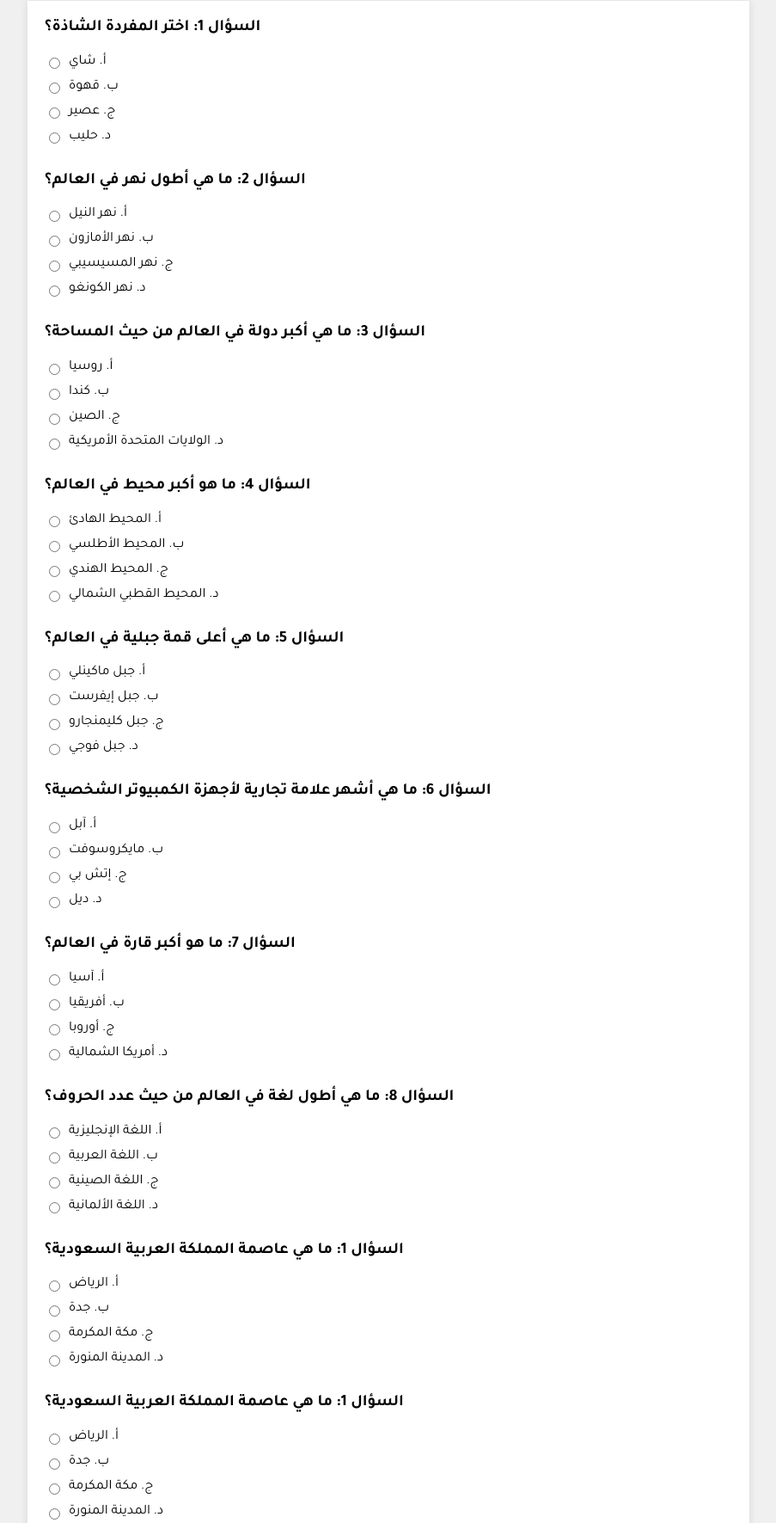
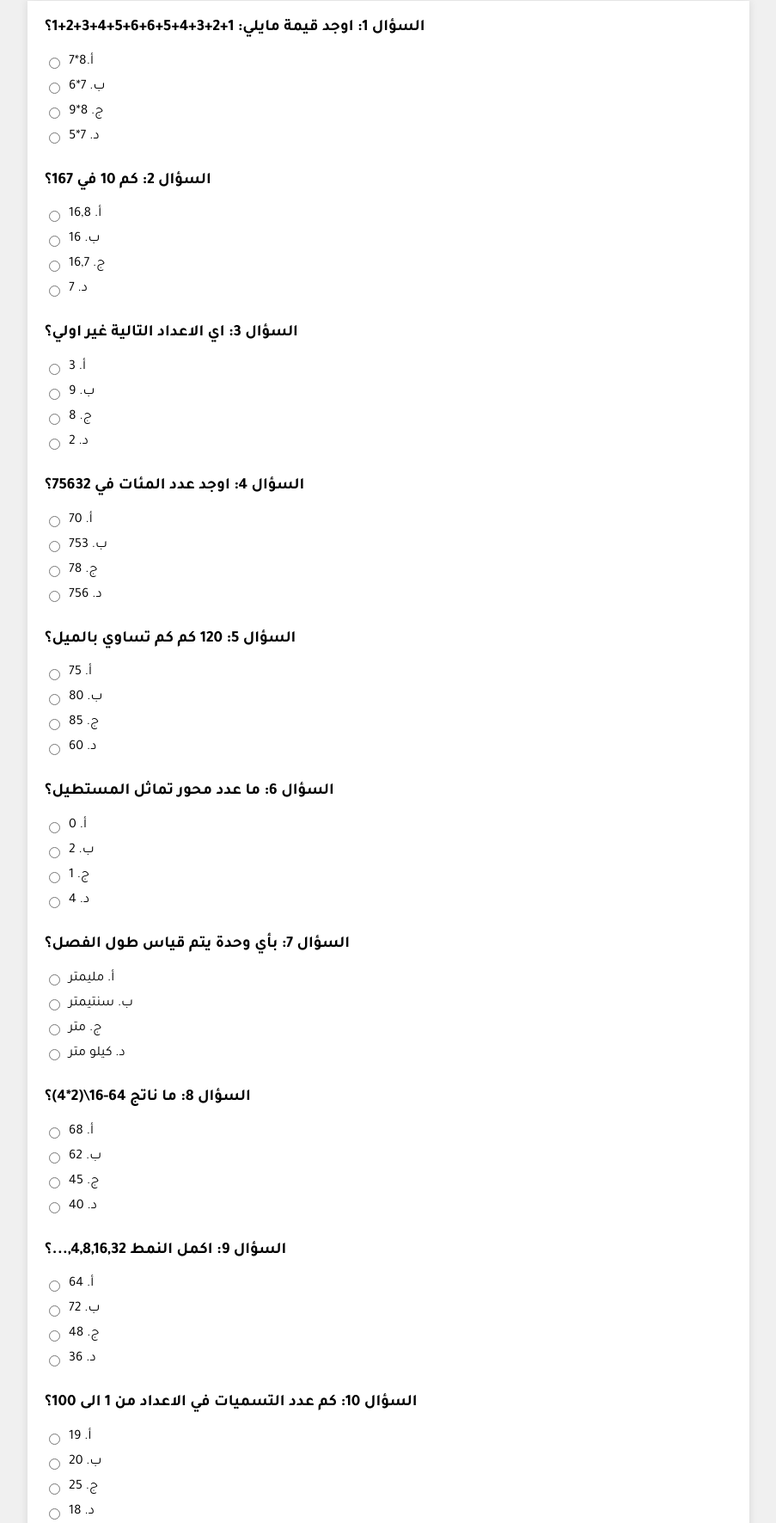
Before and after one commit to Shxg3/sahabh, a plain HTML site: page gudroat.html in a window 1280 px wide. Shown: the part 160-1931 px from the top of the page at 86% size, without its empty margins (188-1091 px from the left). Drawn offline with Linux system fonts and the light colour scheme.

Commit message:
Add files via upload

```diff
--- a/gudroat.html
+++ b/gudroat.html
@@ -92,202 +92,202 @@
     <main>
         <form id="test-form">
             <div class="question">
-                <h3>السؤال 1: اختر المفردة الشاذة؟</h3>
+                <h3>السؤال 1: اوجد قيمة مايلي: 1+2+3+4+5+6+6+5+4+3+2+1؟</h3>
                 <div class="answer">
                     <input type="radio" name="q1" value="a">
-                    <label>أ. شاي</label>
+                    <label>أ.8*7</label>
                 </div>
                 <div class="answer">
                     <input type="radio" name="q1" value="b">
-                    <label>ب. قهوة</label>
+                    <label>ب. 7*6</label>
                 </div>
                 <div class="answer">
                     <input type="radio" name="q1" value="c">
-                    <label>ج. عصير</label>
+                    <label>ج. 8*9</label>
                 </div>
                 <div class="answer">
                     <input type="radio" name="q1" value="d">
-                    <label>د. حليب</label>
+                    <label>د. 7*5</label>
                 </div>
             </div>
 
             <div class="question">
-                <h3>السؤال 2: ما هي أطول نهر في العالم؟</h3>
+                <h3>السؤال 2: كم 10 في 167؟</h3>
                 <div class="answer">
                     <input type="radio" name="q2" value="a">
-                    <label>أ. نهر النيل</label>
+                    <label>أ. 16,8</label>
                 </div>
                 <div class="answer">
                     <input type="radio" name="q2" value="b">
-                    <label>ب. نهر الأمازون</label>
+                    <label>ب. 16</label>
                 </div>
                 <div class="answer">
                     <input type="radio" name="q2" value="c">
-                    <label>ج. نهر المسيسيبي</label>
+                    <label>ج. 16,7</label>
                 </div>
                 <div class="answer">
                     <input type="radio" name="q2" value="d">
-                    <label>د. نهر الكونغو</label>
+                    <label>د. 7</label>
                 </div>
             </div>
 
             <div class="question">
-                <h3>السؤال 3: ما هي أكبر دولة في العالم من حيث المساحة؟</h3>
+                <h3>السؤال 3: اي الاعداد التالية غير اولي؟</h3>
                 <div class="answer">
                     <input type="radio" name="q3" value="a">
-                    <label>أ. روسيا</label>
+                    <label>أ. 3</label>
                 </div>
                 <div class="answer">
                     <input type="radio" name="q3" value="b">
-                    <label>ب. كندا</label>
+                    <label>ب. 9</label>
                 </div>
                 <div class="answer">
                     <input type="radio" name="q3" value="c">
-                    <label>ج. الصين</label>
+                    <label>ج. 8</label>
                 </div>
                 <div class="answer">
                     <input type="radio" name="q3" value="d">
-                    <label>د. الولايات المتحدة الأمريكية</label>
+                    <label>د. 2</label>
                 </div>
             </div>
 
             <div class="question">
-                <h3>السؤال 4: ما هو أكبر محيط في العالم؟</h3>
+                <h3>السؤال 4: اوجد عدد المئات في 75632؟</h3>
                 <div class="answer">
                     <input type="radio" name="q4" value="a">
-                    <label>أ. المحيط الهادئ</label>
+                    <label>أ. 70</label>
                 </div>
                 <div class="answer">
                     <input type="radio" name="q4" value="b">
-                    <label>ب. المحيط الأطلسي</label>
+                    <label>ب. 753</label>
                 </div>
                 <div class="answer">
                     <input type="radio" name="q4" value="c">
-                    <label>ج. المحيط الهندي</label>
+                    <label>ج. 78</label>
                 </div>
                 <div class="answer">
                     <input type="radio" name="q4" value="d">
-                    <label>د. المحيط القطبي الشمالي</label>
+                    <label>د. 756</label>
                 </div>
             </div>
 
             <div class="question">
-                <h3>السؤال 5: ما هي أعلى قمة جبلية في العالم؟</h3>
+                <h3>السؤال 5: 120 كم كم تساوي بالميل؟</h3>
                 <div class="answer">
                     <input type="radio" name="q5" value="a">
-                    <label>أ. جبل ماكينلي</label>
+                    <label>أ. 75</label>
                 </div>
                 <div class="answer">
                     <input type="radio" name="q5" value="b">
-                    <label>ب. جبل إيفرست</label>
+                    <label>ب. 80</label>
                 </div>
                 <div class="answer">
                     <input type="radio" name="q5" value="c">
-                    <label>ج. جبل كليمنجارو</label>
+                    <label>ج. 85</label>
                 </div>
                 <div class="answer">
                     <input type="radio" name="q5" value="d">
-                    <label>د. جبل فوجي</label>
+                    <label>د. 60</label>
                 </div>
             </div>
 
             <div class="question">
-                <h3>السؤال 6: ما هي أشهر علامة تجارية لأجهزة الكمبيوتر الشخصية؟</h3>
+                <h3>السؤال 6: ما عدد محور تماثل المستطيل؟</h3>
                 <div class="answer">
                     <input type="radio" name="q6" value="a">
-                    <label>أ. آبل</label>
+                    <label>أ. 0</label>
                 </div>
                 <div class="answer">
                     <input type="radio" name="q6" value="b">
-                    <label>ب. مايكروسوفت</label>
+                    <label>ب. 2</label>
                 </div>
                 <div class="answer">
                     <input type="radio" name="q6" value="c">
-                    <label>ج. إتش بي</label>
+                    <label>ج. 1</label>
                 </div>
                 <div class="answer">
                     <input type="radio" name="q6" value="d">
-                    <label>د. ديل</label>
+                    <label>د. 4</label>
                 </div>
             </div>
 
             <div class="question">
-                <h3>السؤال 7: ما هو أكبر قارة في العالم؟</h3>
+                <h3>السؤال 7: بأي وحدة يتم قياس طول الفصل؟</h3>
                 <div class="answer">
                     <input type="radio" name="q7" value="a">
-                    <label>أ. آسيا</label>
+                    <label>أ. مليمتر</label>
                 </div>
                 <div class="answer">
                     <input type="radio" name="q7" value="b">
-                    <label>ب. أفريقيا</label>
+                    <label>ب. سنتيمتر</label>
                 </div>
                 <div class="answer">
                     <input type="radio" name="q7" value="c">
-                    <label>ج. أوروبا</label>
+                    <label>ج. متر</label>
                 </div>
                 <div class="answer">
                     <input type="radio" name="q7" value="d">
-                    <label>د. أمريكا الشمالية</label>
+                    <label>د. كيلو متر</label>
                 </div>
             </div>
 
             <div class="question">
-                <h3>السؤال 8: ما هي أطول لغة في العالم من حيث عدد الحروف؟</h3>
+                <h3>السؤال 8: ما ناتج 64-16\(2*4)؟</h3>
                 <div class="answer">
                     <input type="radio" name="q8" value="a">
-                    <label>أ. اللغة الإنجليزية</label>
+                    <label>أ. 68</label>
                 </div>
                 <div class="answer">
                     <input type="radio" name="q8" value="b">
-                    <label>ب. اللغة العربية</label>
+                    <label>ب. 62</label>
                 </div>
                 <div class="answer">
                     <input type="radio" name="q8" value="c">
-                    <label>ج. اللغة الصينية</label>
+                    <label>ج. 45</label>
                 </div>
                 <div class="answer">
                     <input type="radio" name="q8" value="d">
-                    <label>د. اللغة الألمانية</label>
+                    <label>د. 40</label>
                 </div>
             </div>
 
             <div class="question">
-                <h3>السؤال 1: ما هي عاصمة المملكة العربية السعودية؟</h3>
+                <h3>السؤال 9: اكمل النمط 4,8,16,32,...؟</h3>
                 <div class="answer">
                     <input type="radio" name="q9" value="a">
-                    <label>أ. الرياض</label>
+                    <label>أ. 64</label>
                 </div>
                 <div class="answer">
                     <input type="radio" name="q9" value="b">
-                    <label>ب. جدة</label>
+                    <label>ب. 72</label>
                 </div>
                 <div class="answer">
                     <input type="radio" name="q9" value="c">
-                    <label>ج. مكة المكرمة</label>
+                    <label>ج. 48</label>
                 </div>
                 <div class="answer">
                     <input type="radio" name="q9" value="d">
-                    <label>د. المدينة المنورة</label>
+                    <label>د. 36</label>
                 </div>
             </div>
 
             <div class="question">
-                <h3>السؤال 1: ما هي عاصمة المملكة العربية السعودية؟</h3>
+                <h3>السؤال 10: كم عدد التسميات في الاعداد من 1 الى 100؟</h3>
                 <div class="answer">
                     <input type="radio" name="q10" value="a">
-                    <label>أ. الرياض</label>
+                    <label>أ. 19</label>
                 </div>
                 <div class="answer">
                     <input type="radio" name="q10" value="b">
-                    <label>ب. جدة</label>
+                    <label>ب. 20</label>
                 </div>
                 <div class="answer">
                     <input type="radio" name="q10" value="c">
-                    <label>ج. مكة المكرمة</label>
+                    <label>ج. 25</label>
                 </div>
                 <div class="answer">
                     <input type="radio" name="q10" value="d">
-                    <label>د. المدينة المنورة</label>
+                    <label>د. 18</label>
                 </div>
             </div>
             <div class="result">
@@ -313,7 +313,7 @@
 
             // Check answers for all 10 questions
             const q1Answer = form.elements.q1.value;
-            if (q1Answer === 'a') {
+            if (q1Answer === 'b') {
                 score++;
             }
 
@@ -348,7 +348,7 @@
             }
 
             const q8Answer = form.elements.q8.value;
-            if (q8Answer === 'd') {
+            if (q8Answer === 'b') {
                 score++;
             }
 
```
Also changed, not shown: tahsely.html (+56 -56 lines), index.html (line endings or trailing spaces).
